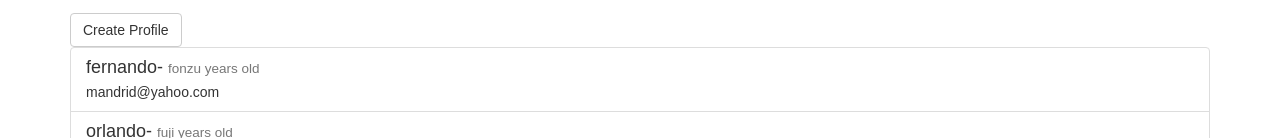
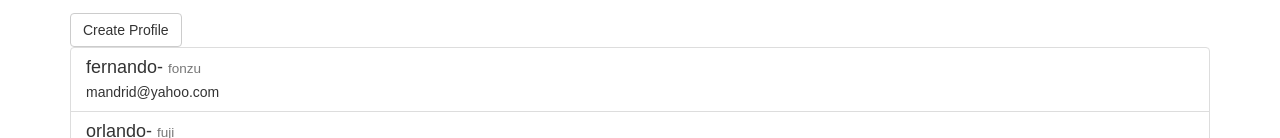
Before and after one commit to sharontheginger/sliplist-front, a React (Create React App) app: page / in a window 1280 px wide. Shown: the part 814-952 px from the top of the page. Built offline with nearby package versions, Linux system fonts and the light colour scheme.

Commit message:
updated code again

```diff
--- a/src/pages/Availabilities.js
+++ b/src/pages/Availabilities.js
@@ -8,24 +8,34 @@ import {
 
 class Availabilities extends Component {
   render() {
+    let avails = this.props.availabilities || []
+
+    // this is the long-hand version of the above
+    // let avails;
+    // if(this.props.availabilities == undefined) {
+    //   avails = []
+    // } else {
+    //   avails = this.props.availabilities
+    // }
+
     return (
       <Row>
         <Col xs={12}>
           <ListGroup>
-            {this.props.availabilities.map((availabilities, index) =>{
+            {avails.map((a, index) => {
               return (
                 <ListGroupItem
                   key={index}
                   header={
                     <h4>
-                      <span className='avail-name'>
-                        {availabilities.firstName}
+                      <span className='availabilities-firstName'>
+                        {a.firstName}
                       </span>
-                      - <small className='avail-age'>{availabilities.lastName} years old</small>
+                      - <small className='availabilities-lastName'>{a.lastName}</small>
                     </h4>
                   }>
-                  <span className='avail-enjoys'>
-                    {availabilities.email}
+                  <span className='availabilities-email'>
+                    {a.email}
                   </span>
                 </ListGroupItem>
               )
```
Also changed, not shown: 2 other files (tests, documents, lock files or other folders).
